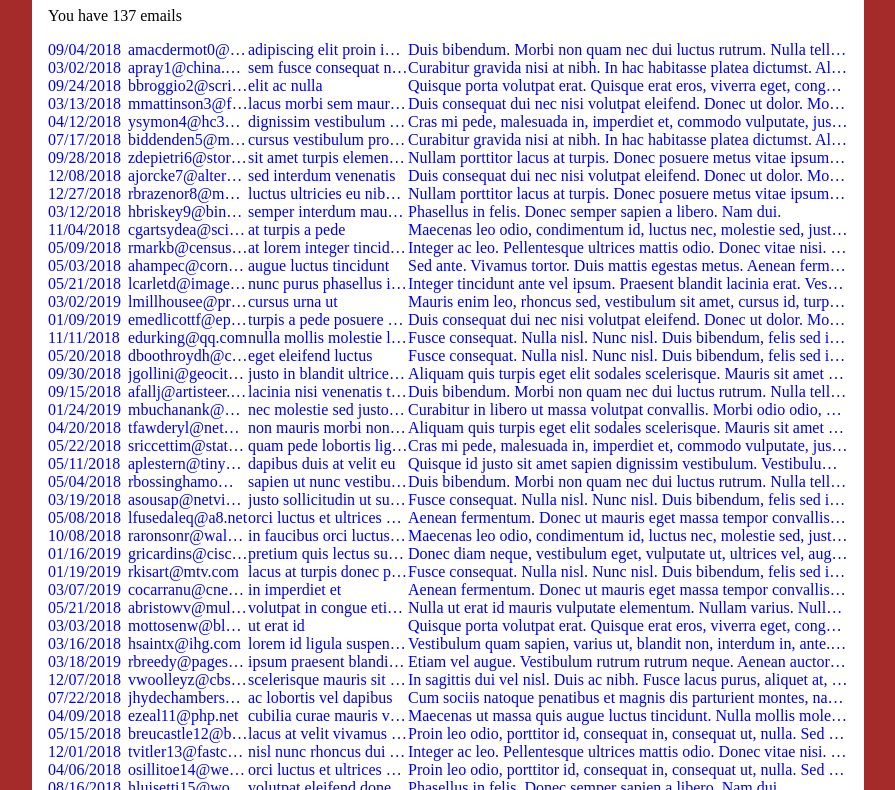
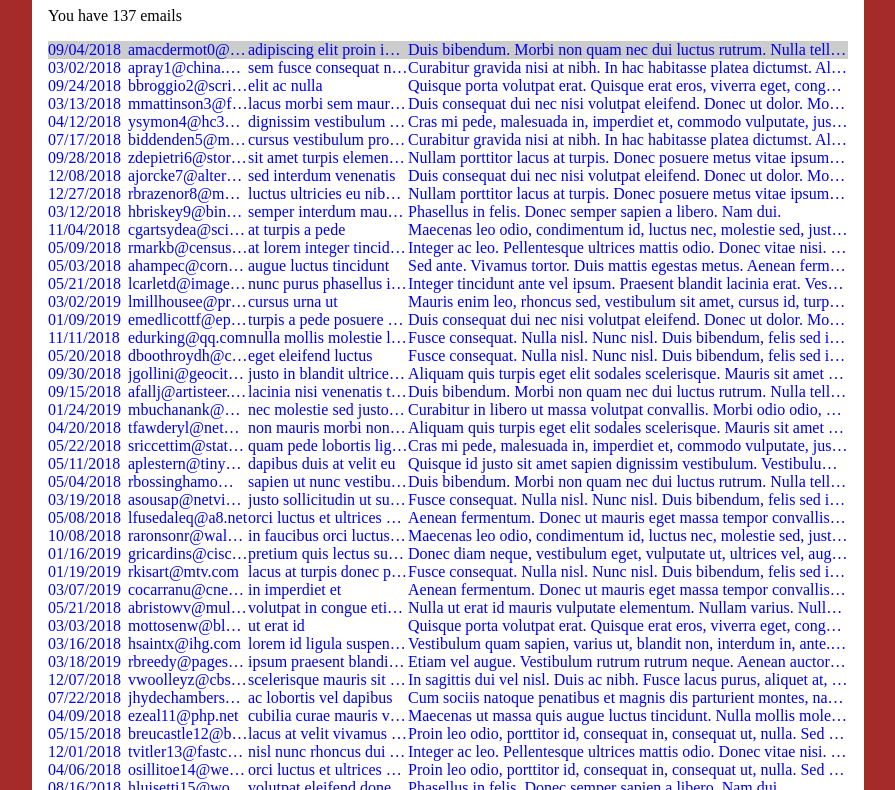
Before and after one commit to daedalus1215/react-email, a React app: page / in a window 1280 px wide. Shown: the part 115-905 px from the top of the page, without its empty margins (192-1087 px from the left). Built offline with nearby package versions, Linux system fonts and the light colour scheme.

Commit message:
Made sure that we retained the click state of each email.

```diff
--- a/components/App.js
+++ b/components/App.js
@@ -12,8 +12,24 @@ export default class App extends Component {
     constructor(props) {
         super(props);
         this.state = {
-            emails: EMAILS
+            emails: EMAILS,
+            isRead: {
+                "9e7723f3-1a7e-446b-8f65-e8e231a79fb2": true
+            }
         }
+
+        this.handleClickOnEmail = this.handleClickOnEmail.bind(this);
+    }
+
+
+    handleClickOnEmail(emailId) {
+        let readEmails = this.state.isRead;
+
+        readEmails[emailId] = true;
+
+        this.setState({
+            isRead: readEmails
+        });
     }
 
     render() {
@@ -22,7 +38,7 @@ export default class App extends Component {
                 <BrowserRouter>
                     <Nav />
                     <Route exact path="/" component={() => (
-                        <Inbox emails={this.state.emails} />
+                        <Inbox emails={this.state.emails}  isRead={this.state.isRead} handler={this.handleClickOnEmail}/>
                     )} />
                     <Route exact path="/read/:id" component={() => (
                         <EmailRead emails={this.state.emails} />
--- a/components/Inbox/EmailRow.js
+++ b/components/Inbox/EmailRow.js
@@ -4,9 +4,17 @@ import './emailRow.css';
 
 export default class EmailRow extends Component {
 
+    getClassName() {
+        let className = "email-row";
+        let emailId = this.props.email.id;
+        if (this.props.isRead[emailId]) {
+            className += " email-is-read";
+        }
+        return className;
+    }
 
     render() {
-        return <div id="email-row">
+        return <div className={this.getClassName()}>
             <div className="email-date">{this.props.email.date}</div>
             <div className="email-from">{this.props.email.email}</div>
             <div className="email-subject">{this.props.email.subject}</div>
--- a/components/Inbox/Inbox.js
+++ b/components/Inbox/Inbox.js
@@ -5,14 +5,26 @@ import EmailRow from './EmailRow.js';
 import EmailRead from './EmailRead.js';
 
 export default class Inbox extends Component {
+
+    constructor(props) {
+        super(props);
+        this.handleClick = this.handleClick.bind(this);
+    }
+
+
+    handleClick(e) {
+        let emailId = e.currentTarget.id;
+        this.props.handler(emailId);
+    }
+
     render() {
         return <div id="inbox">
             <h1>Inbox</h1>
             <p>You have {this.props.emails.length} emails </p>
             <div id="all-emails">
                 {this.props.emails.map((email, index) => {
-                    return <Link to={`/read/${email.id}`} key={index}>
-                        <EmailRow email={email}/>
+                    return <Link to={`/read/${email.id}`} key={index}  id={email.id} onClick={this.handleClick}>
+                        <EmailRow email={email} isRead={this.props.isRead}/>
                     </Link>
                 })}
             </div>
--- a/components/Inbox/emailRow.css
+++ b/components/Inbox/emailRow.css
@@ -1,5 +1,10 @@
 .email-row {
     overflow: hidden;
+
+}
+
+.email-is-read {
+    background-color: rgba(0,0,0, 0.2);
 
 }
 
```
Also changed, not shown: 4 other files.
